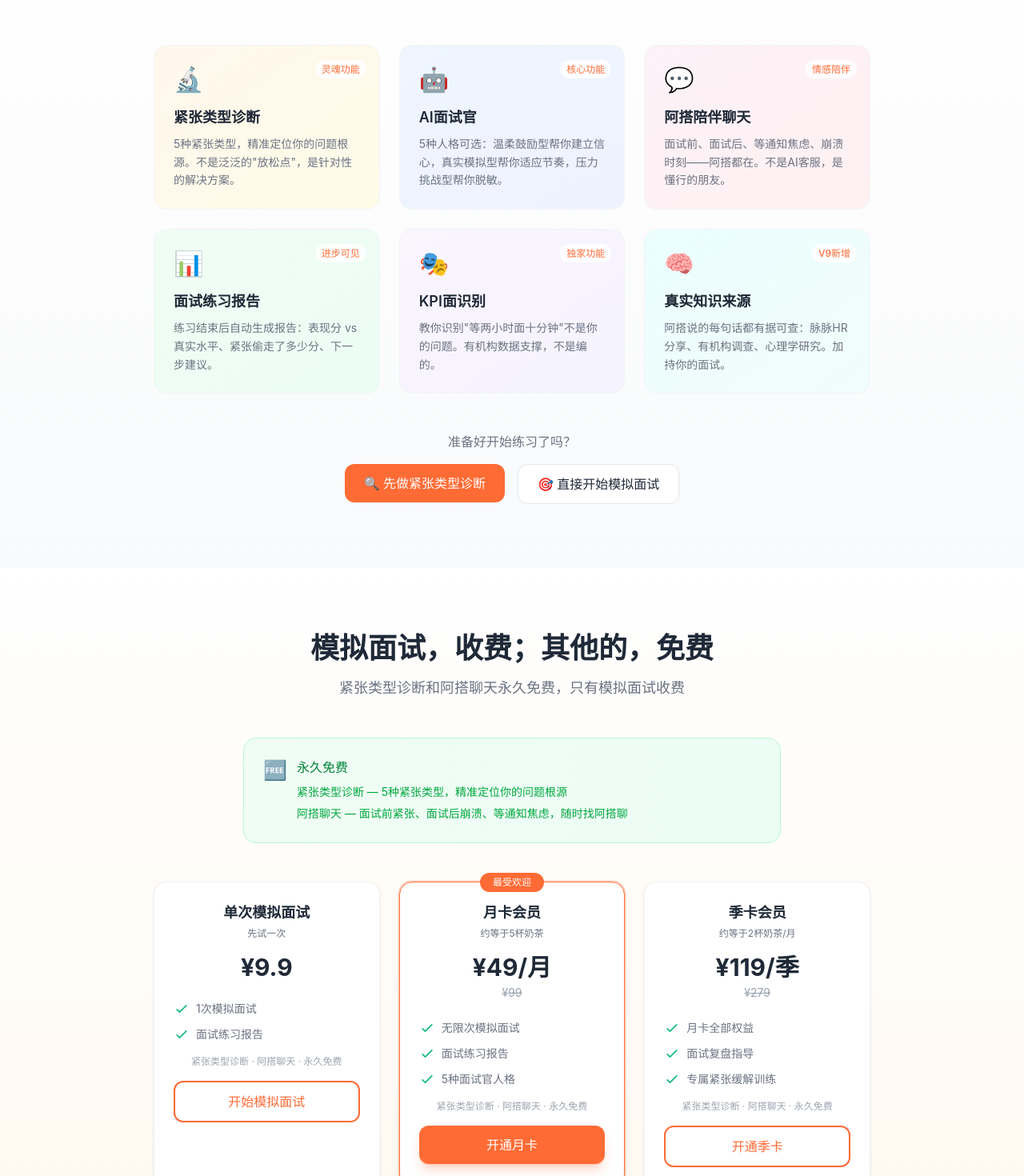
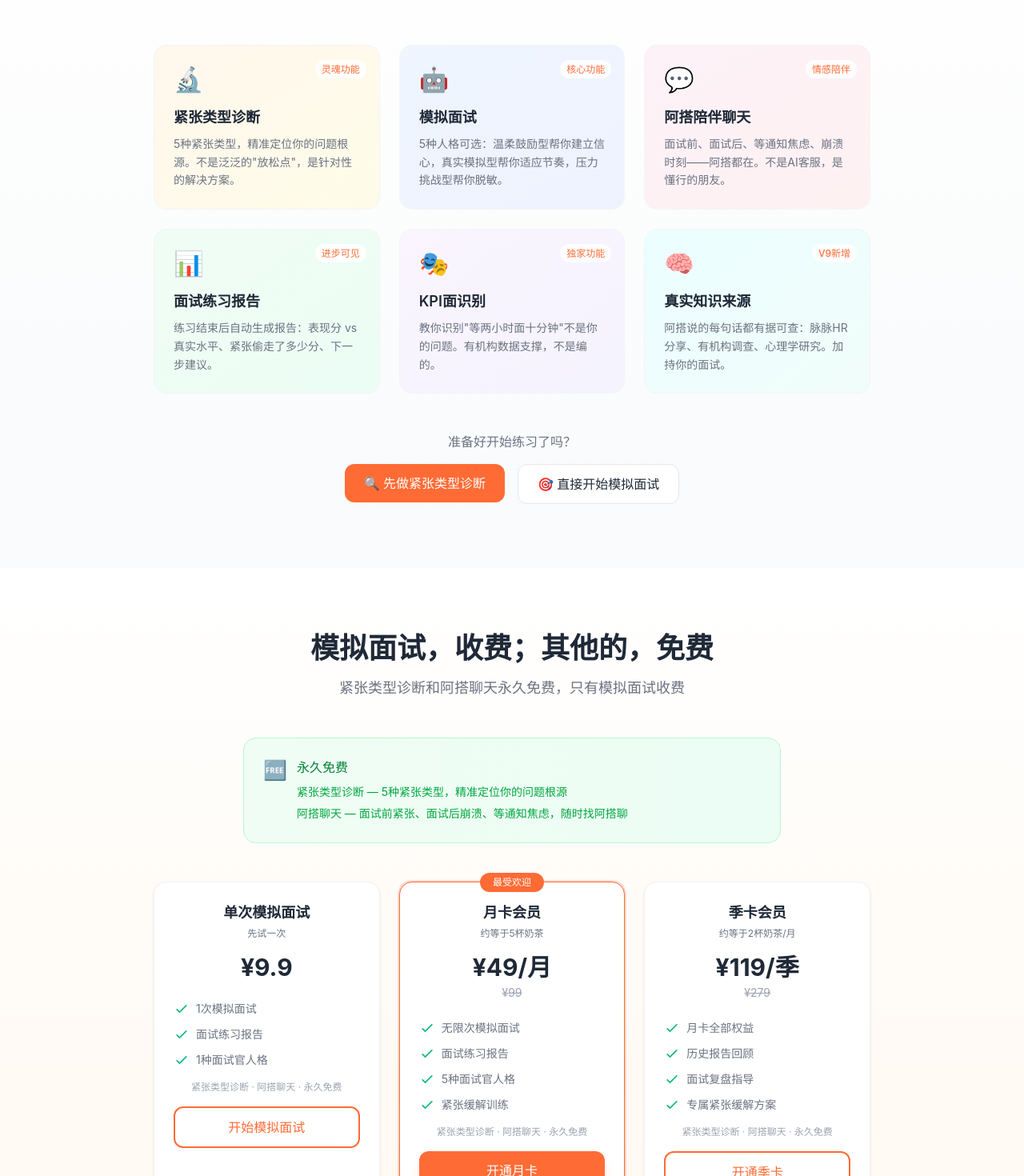
Before and after one commit to seller-mind/mianshidazi, a Next.js app: page / in a window 1280 px wide. Shown: the part 2980-4450 px from the top of the page at 80% size. Built offline with nearby package versions, Linux system fonts and the light colour scheme.

Commit message:
fix: 'AI面试官'改'模拟面试'

```diff
--- a/src/components/landing/PricingSection.tsx
+++ b/src/components/landing/PricingSection.tsx
@@ -14,6 +14,7 @@ const PRICING_PLANS = [
     features: [
       '1次模拟面试',
       '面试练习报告',
+      '1种面试官人格',
     ],
     freeNote: '紧张类型诊断 · 阿搭聊天 · 永久免费',
     cta: '开始模拟面试',
@@ -30,6 +31,7 @@ const PRICING_PLANS = [
       '无限次模拟面试',
       '面试练习报告',
       '5种面试官人格',
+      '紧张缓解训练',
     ],
     freeNote: '紧张类型诊断 · 阿搭聊天 · 永久免费',
     cta: '开通月卡',
@@ -44,8 +46,9 @@ const PRICING_PLANS = [
     description: '约等于2杯奶茶/月',
     features: [
       '月卡全部权益',
+      '历史报告回顾',
       '面试复盘指导',
-      '专属紧张缓解训练',
+      '专属紧张缓解方案',
     ],
     freeNote: '紧张类型诊断 · 阿搭聊天 · 永久免费',
     cta: '开通季卡',
--- a/src/components/landing/ProductShowcaseSection.tsx
+++ b/src/components/landing/ProductShowcaseSection.tsx
@@ -14,7 +14,7 @@ export function ProductShowcaseSection() {
     },
     {
       emoji: '🤖',
-      title: 'AI面试官',
+      title: '模拟面试',
       description: '5种人格可选：温柔鼓励型帮你建立信心，真实模拟型帮你适应节奏，压力挑战型帮你脱敏。',
       color: 'from-blue-50 to-indigo-50 dark:from-blue-900/20 dark:to-indigo-900/20',
       tag: '核心功能',
```
